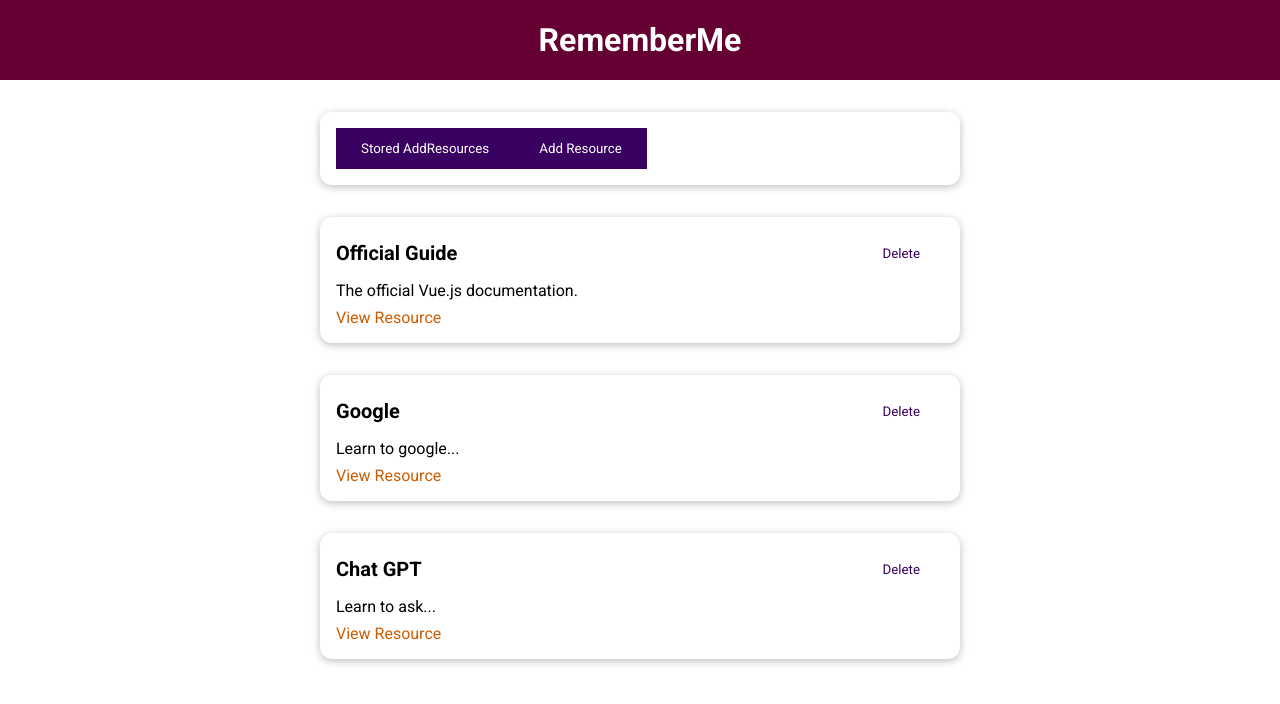
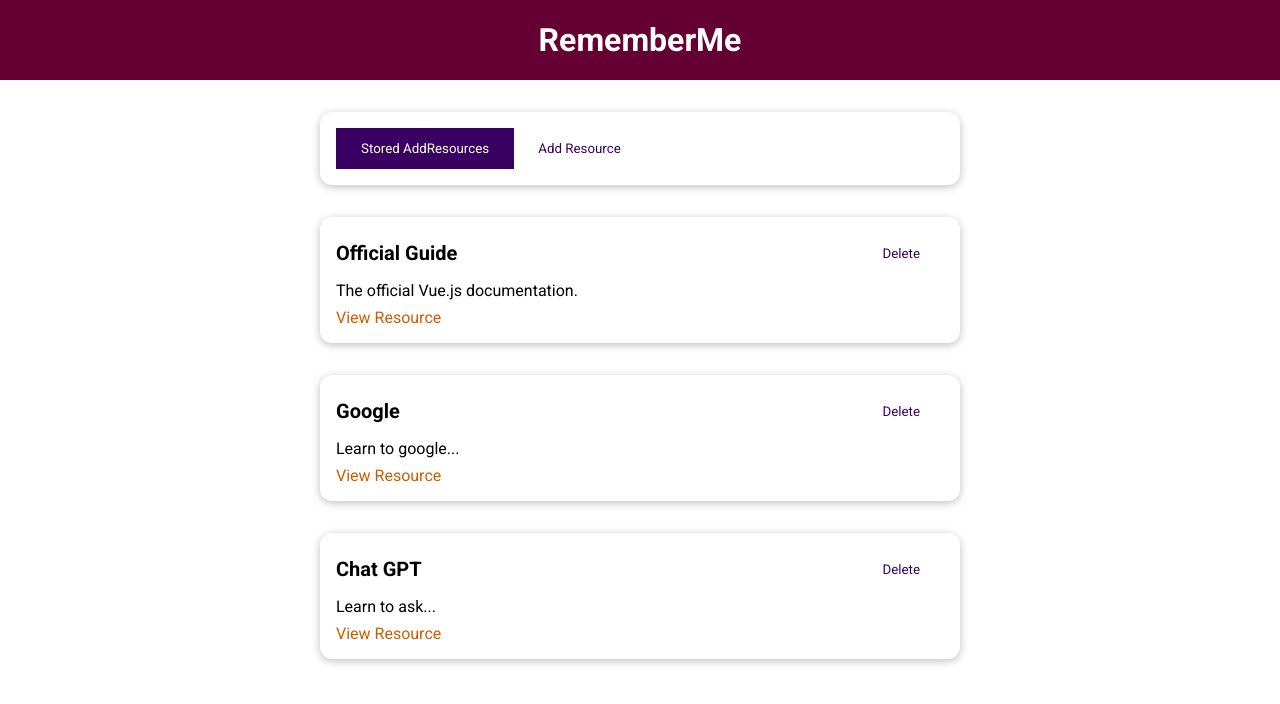
Before and after one commit to ealbiol/vue-project-1, a Vue app: page / in a window 1280 px wide. Shown: the top 704 px of the page. Built offline with nearby package versions, Linux system fonts and the light colour scheme.

Commit message:
Video 133 done

```diff
--- a/src/components/resources/TheResources.vue
+++ b/src/components/resources/TheResources.vue
@@ -1,11 +1,17 @@
 <template>
   <base-card>
     <!--When click selectedTab property changes value to the string we passed.-->
-    <base-button @click="setSelectedTab('StoredResources')">
+    <base-button
+      @click="setSelectedTab('StoredResources')"
+      :mode="storedResButtonMode"
+    >
       Stored AddResources
     </base-button>
-    <base-button @click="setSelectedTab('AddResource')"
-      >Add Resource
+    <base-button
+      @click="setSelectedTab('AddResource')"
+      :mode="addResButtonMode"
+    >
+      Add Resource
     </base-button>
   </base-card>
   <component :is="selectedTab"></component>
@@ -52,6 +58,14 @@ export default {
     };
   },
   // selectedTab is equal to the string passed through click event.
+  computed: {
+    storedResButtonMode() {
+      return this.selectedTab === 'StoredResources' ? null : 'flat';
+    },
+    addResButtonMode() {
+      return this.selectedTab === 'AddResource' ? null : 'flat';
+    },
+  },
   methods: {
     setSelectedTab(tab) {
       this.selectedTab = tab;
```
